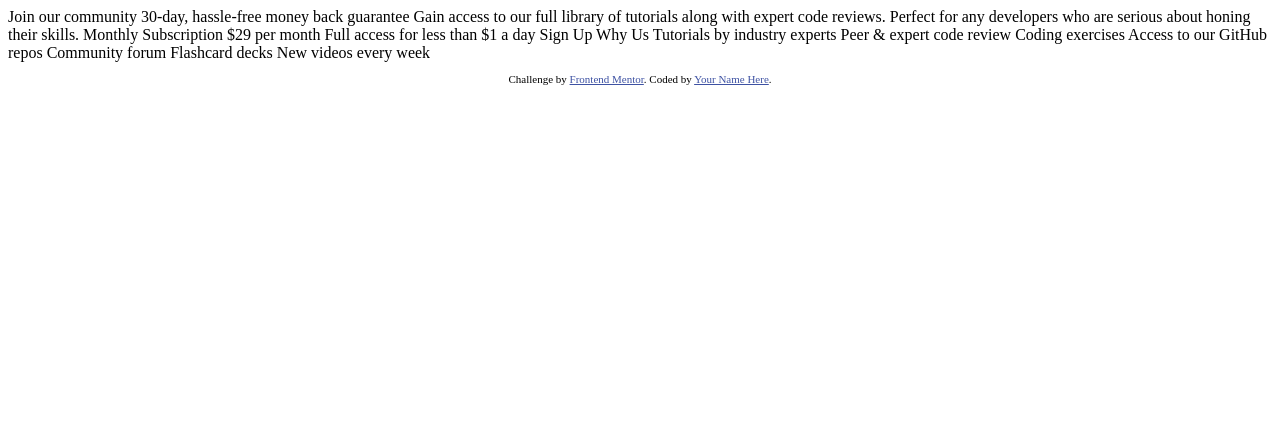
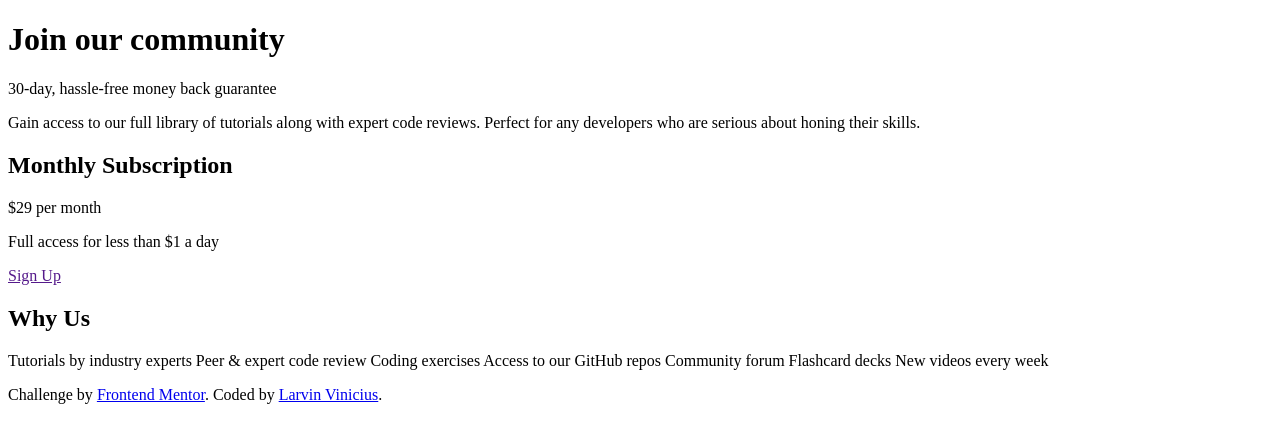
Before and after one commit to Larvin-Vinicius/single-price-grid-component-praticle, a plain HTML site: page index.html in a window 1280 px wide. Drawn offline with Linux system fonts and the light colour scheme.

Commit message:
HTML da pagina principal finalizado

```diff
--- a/index.html
+++ b/index.html
@@ -7,43 +7,39 @@
   <link rel="icon" type="image/png" sizes="32x32" href="./images/favicon-32x32.png">
 
   <title>Frontend Mentor | Single Price Grid Component</title>
-
-  <!-- Feel free to remove these styles or customise in your own stylesheet 👍 -->
-  <style>
-    .attribution { font-size: 11px; text-align: center; }
-    .attribution a { color: hsl(228, 45%, 44%); }
-  </style>
 </head>
 <body>
-  Join our community
-
-  30-day, hassle-free money back guarantee
-
+  <main>
+    <header>
+      <h1>Join our community</h1>
+      <p>30-day, hassle-free money back guarantee</p>
+      <p>
         Gain access to our full library of tutorials along with expert code reviews.
         Perfect for any developers who are serious about honing their skills.
-
-  Monthly Subscription
-
-  &dollar;29 per month
-
-  Full access for less than &dollar;1 a day
-
-  Sign Up
-
-  Why Us
-
+      </p>
+    </header>
+    <div class="price">
+      <h2>Monthly Subscription</h2>
+      <p>&dollar;29 per month</p>
+      <p>Full access for less than &dollar;1 a day</p>
+      <a href="">Sign Up</a>
+    </div>
+    <div class="why">
+      <h2>Why Us</h2>
+      <p>
         Tutorials by industry experts
         Peer &amp; expert code review
         Coding exercises
         Access to our GitHub repos
         Community forum
         Flashcard decks
-  New videos every week
-
+        New videos every week</p>
+    </div>
+  </main>
   <footer>
     <p class="attribution">
       Challenge by <a href="https://www.frontendmentor.io?ref=challenge" target="_blank">Frontend Mentor</a>.
-      Coded by <a href="#">Your Name Here</a>.
+      Coded by <a href="#">Larvin Vinicius</a>.
     </p>
   </footer>
 </body>
```
Lines whose indentation alone changed are shown as unchanged.
